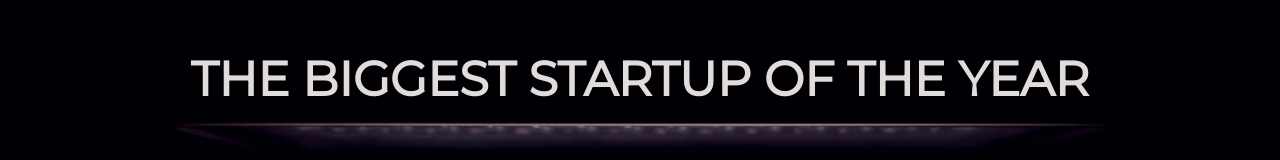
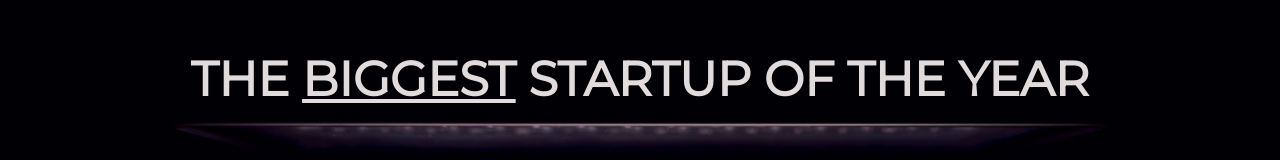
Before and after one commit to salahashraf3/firsttest.github.io, a plain HTML site: page index.html in a window 1280 px wide. Shown: the part 190-350 px from the top of the page. Drawn offline with nearby package versions, Linux system fonts and the light colour scheme.

Commit message:
I have added an Underline

```diff
--- a/index.html
+++ b/index.html
@@ -18,7 +18,7 @@
         <div class="container d-flex align-items-center h-100">
           <div class="row">
             <header class="text-center col-12">
-        <h1><strong>The biggest startup of the year</strong></h1>
+        <h1><strong>The <b><u> Biggest</u> </b>startup of the year</strong></h1>
       </header>
       <div class="buffer col-12"></div>
       <section class=" text-center col-12">
```
